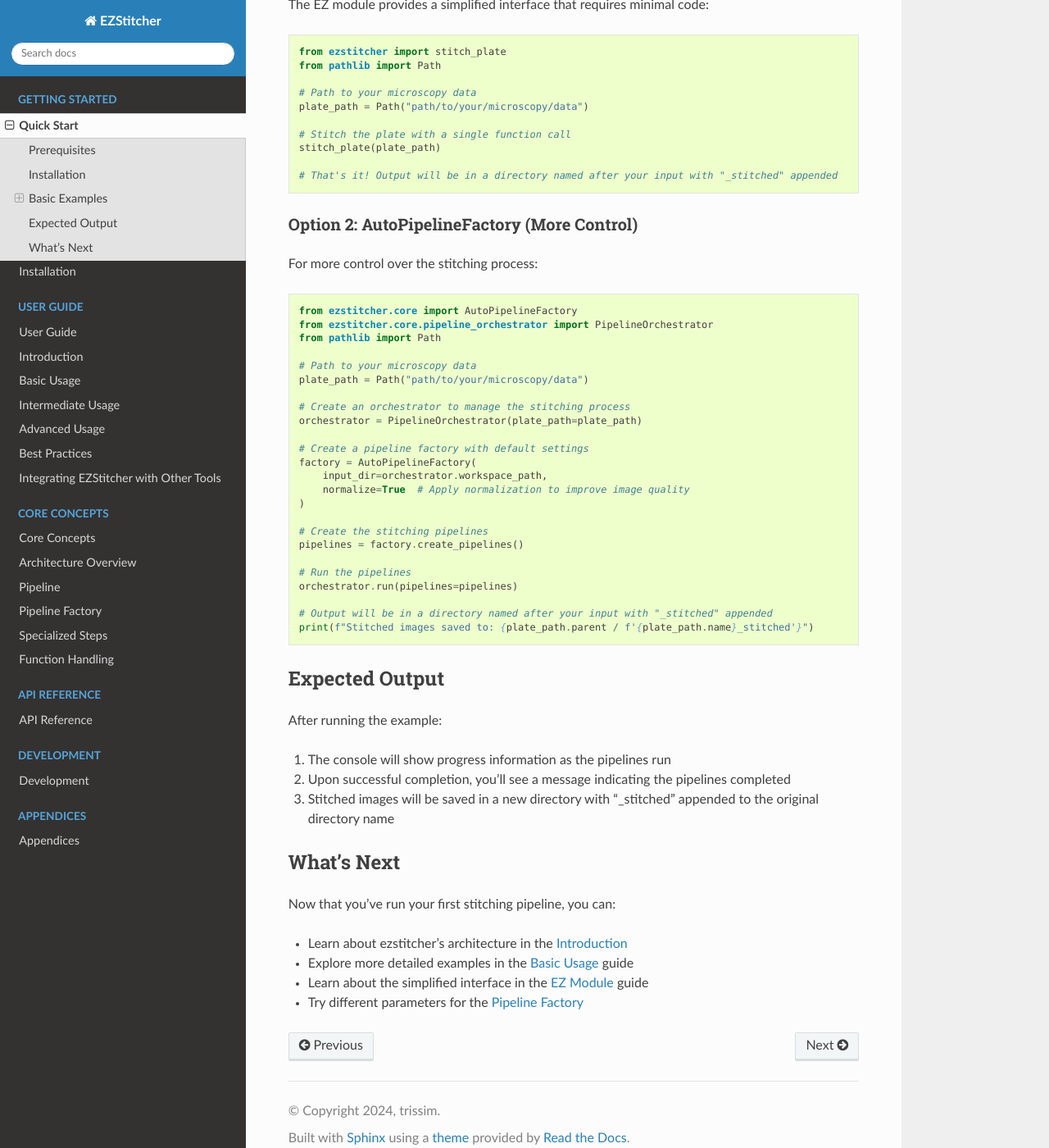
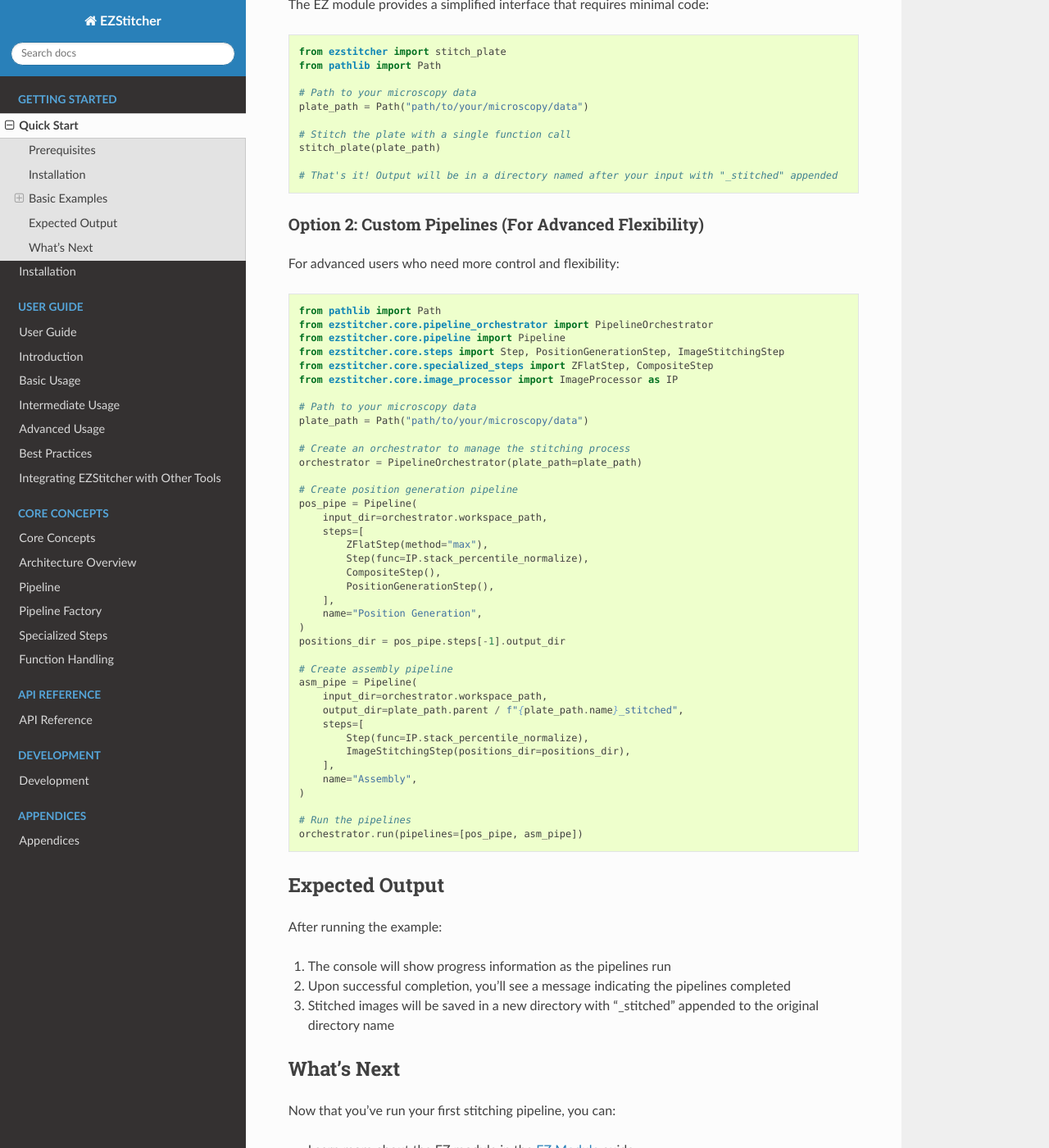
Before and after one commit to trissim/ezstitcher, a Sphinx documentation site: the page built from docs/source/getting_started/quick_start.rst, in a window 1280 px wide and 1400 px high, scrolled down 648 px. Shown: the whole window at 82% size. Built offline with Sphinx 7.4.7 and the Read the Docs theme 3.1.0, drawn with Linux system fonts in a browser that asks for light colours; pages that are not in the unit, such as notebooks, are missing from menus; some of the changed text lies outside the part shown.

Commit message:
docs: Update documentation to prioritize EZ module over AutoPipelineFactory
This commit updates the documentation to better reflect the recommended usage patterns:

- Prioritize the EZ module as the primary entry point for new users
- Reposition custom pipelines as the advanced option for flexibility
- De-emphasize direct use of AutoPipelineFactory in favor of EZ module or custom pipelines
- Update quick start guide to show EZ module first, then custom pipelines
- Reorder user guide sections to place EZ module before basic usage
- Improve descriptions and comparisons between different approaches

These changes make the documentation more aligned with the preferred usage patterns
and provide clearer guidance for users on which approach to choose based on their needs.

```diff
--- a/docs/source/getting_started/quick_start.rst
+++ b/docs/source/getting_started/quick_start.rst
@@ -38,16 +38,19 @@ The EZ module provides a simplified interface that requires minimal code:
 
     # That's it! Output will be in a directory named after your input with "_stitched" appended
 
-Option 2: AutoPipelineFactory (More Control)
+Option 2: Custom Pipelines (For Advanced Flexibility)
 ~~~~~~~~~~~~~~~~~~~~~~~~~~~~~~~~~~~~~~~~~~
 
-For more control over the stitching process:
+For advanced users who need more control and flexibility:
 
 .. code-block:: python
 
-    from ezstitcher.core import AutoPipelineFactory
+    from pathlib import Path
     from ezstitcher.core.pipeline_orchestrator import PipelineOrchestrator
-    from pathlib import Path
+    from ezstitcher.core.pipeline import Pipeline
+    from ezstitcher.core.steps import Step, PositionGenerationStep, ImageStitchingStep
+    from ezstitcher.core.specialized_steps import ZFlatStep, CompositeStep
+    from ezstitcher.core.image_processor import ImageProcessor as IP
 
     # Path to your microscopy data
     plate_path = Path("path/to/your/microscopy/data")
@@ -55,20 +58,32 @@ For more control over the stitching process:
     # Create an orchestrator to manage the stitching process
     orchestrator = PipelineOrchestrator(plate_path=plate_path)
 
-    # Create a pipeline factory with default settings
-    factory = AutoPipelineFactory(
+    # Create position generation pipeline
+    pos_pipe = Pipeline(
         input_dir=orchestrator.workspace_path,
-        normalize=True  # Apply normalization to improve image quality
+        steps=[
+            ZFlatStep(method="max"),
+            Step(func=IP.stack_percentile_normalize),
+            CompositeStep(),
+            PositionGenerationStep(),
+        ],
+        name="Position Generation",
+    )
+    positions_dir = pos_pipe.steps[-1].output_dir
+
+    # Create assembly pipeline
+    asm_pipe = Pipeline(
+        input_dir=orchestrator.workspace_path,
+        output_dir=plate_path.parent / f"{plate_path.name}_stitched",
+        steps=[
+            Step(func=IP.stack_percentile_normalize),
+            ImageStitchingStep(positions_dir=positions_dir),
+        ],
+        name="Assembly",
     )
 
-    # Create the stitching pipelines
-    pipelines = factory.create_pipelines()
-
     # Run the pipelines
-    orchestrator.run(pipelines=pipelines)
-
-    # Output will be in a directory named after your input with "_stitched" appended
-    print(f"Stitched images saved to: {plate_path.parent / f'{plate_path.name}_stitched'}")
+    orchestrator.run(pipelines=[pos_pipe, asm_pipe])
 
 Expected Output
 -------------
@@ -84,7 +99,7 @@ What's Next
 
 Now that you've run your first stitching pipeline, you can:
 
+- Learn more about the EZ module in the :doc:`../user_guide/ez_module` guide
+- Explore custom pipelines in the :doc:`../user_guide/basic_usage` guide
 - Learn about ezstitcher's architecture in the :doc:`../user_guide/introduction`
-- Explore more detailed examples in the :doc:`../user_guide/basic_usage` guide
-- Learn about the simplified interface in the :doc:`../user_guide/ez_module` guide
-- Try different parameters for the :doc:`../concepts/pipeline_factory`
+- Discover advanced features in the :doc:`../user_guide/advanced_usage` guide
--- a/docs/source/user_guide/index.rst
+++ b/docs/source/user_guide/index.rst
@@ -7,8 +7,8 @@ This user guide provides a comprehensive overview of EZStitcher, from basic conc
 The guide is organized to follow a logical learning path:
 
 1. **Introduction**: Learn about ezstitcher's architecture and key concepts
-2. **Basic Usage**: Explore detailed examples and common use cases
-3. **EZ Module**: Use the simplified interface for non-coders
+2. **EZ Module**: Use the simplified interface for non-coders (recommended for most users)
+3. **Basic Usage**: Explore custom pipelines for more flexibility
 4. **Intermediate Usage**: Discover more complex workflows and customization options
 5. **Advanced Usage**: Master advanced features and techniques
 6. **Best Practices**: Learn recommended practices for effective use
@@ -34,8 +34,8 @@ If you're new to ezstitcher, we recommend starting with the :doc:`../getting_sta
    :caption: Contents:
 
    introduction
+   ez_module
    basic_usage
-   ez_module
    intermediate_usage
    advanced_usage
    best_practices
```
Also changed, not shown: docs/source/index.rst (+7 -13 lines), docs/source/user_guide/basic_usage.rst (+15 -48 lines).
